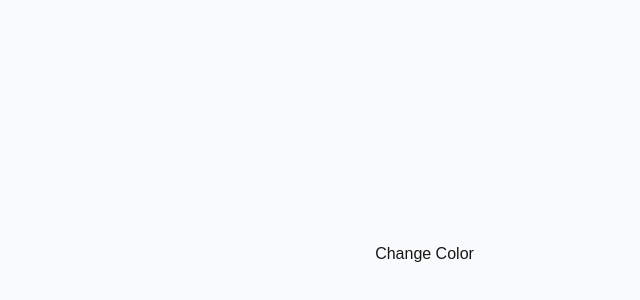
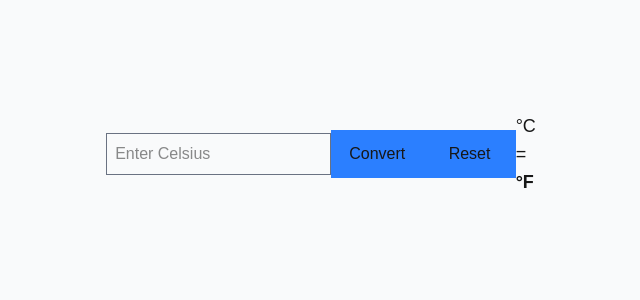
Before and after one commit to kyoshie/practice, a Next.js app: page / in a window 1280 px wide. Shown: the part 246-546 px from the top of the page, without its empty margins (319-959 px from the left). Built offline with nearby package versions, Linux system fonts and the light colour scheme.

Commit message:
feat: temperature converter

```diff
--- a/src/app/page.tsx
+++ b/src/app/page.tsx
@@ -1,13 +1,11 @@
 'use client';
 
-import Color from "@/components/color";
-import { useState } from "react";
+import Temperature from "@/components/temperature";
 
 export default function Home() {
-
     return (
     <div className="min-h-screen flex items-center justify-center bg-gray-50 ">
-      <Color />
+      <Temperature />
     </div>
   );
 }
--- /dev/null
+++ b/src/components/temperature.tsx
@@ -0,0 +1,49 @@
+'use client'
+
+import { useState } from "react"
+
+export default function Temperature(){
+    const [celsius, setCelsius] = useState("")
+    const[fahrenheit, setFahrenheit] = useState("")
+
+    const convert = () => {
+       if (celsius === "" || isNaN(Number(celsius))) return;
+       const f = (parseFloat(celsius) * 9) / 5 + 32;
+    setFahrenheit(f.toFixed(2));
+    }
+
+    const reset =() => {
+        setCelsius("")
+        setFahrenheit("")
+    }
+
+    return(
+        <div className="flex justify-center items-center">
+           <input
+  value={celsius}
+  onChange={(e) => setCelsius(e.target.value)}
+  className="border border-gray-500 focus:border-blue-500 p-2"
+  placeholder="Enter Celsius"
+/>
+
+            <button
+            onClick={convert}
+            className="bg-blue-500 w-full p-3">
+                Convert
+            </button>
+
+            <button
+            onClick={reset}
+            className="bg-blue-500 w-full p-3">
+                Reset
+            </button>
+
+            {fahrenheit !== null && (
+        <p className="text-lg">
+          {celsius}°C = <strong>{fahrenheit}°F</strong>
+        </p>
+      )}
+
+        </div>
+    )
+}
```
